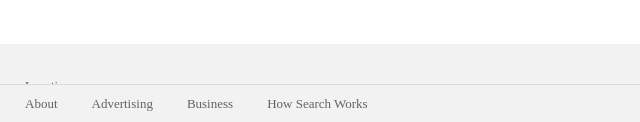
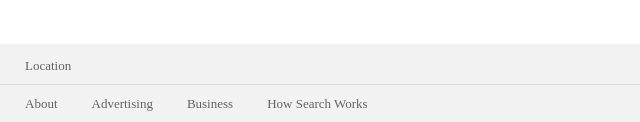
Before and after one commit to Reakles/google-homepage, a plain HTML site: page index.html in a window 1280 px wide. Shown: the part 675-797 px from the top of the page, 0-640 px from the left. Drawn offline with Linux system fonts and the light colour scheme.

Commit message:
Update style.css
Fixed centering of location indicator

```diff
--- a/style.css
+++ b/style.css
@@ -200,6 +200,11 @@ html, body {
     background-color: #f2f2f2;
     padding: 10px 0 5px 0;
 }
+
+#location-indicator{
+    margin:0;
+}
+
 #location-indicator:hover{
     text-decoration: none;
 }
```
